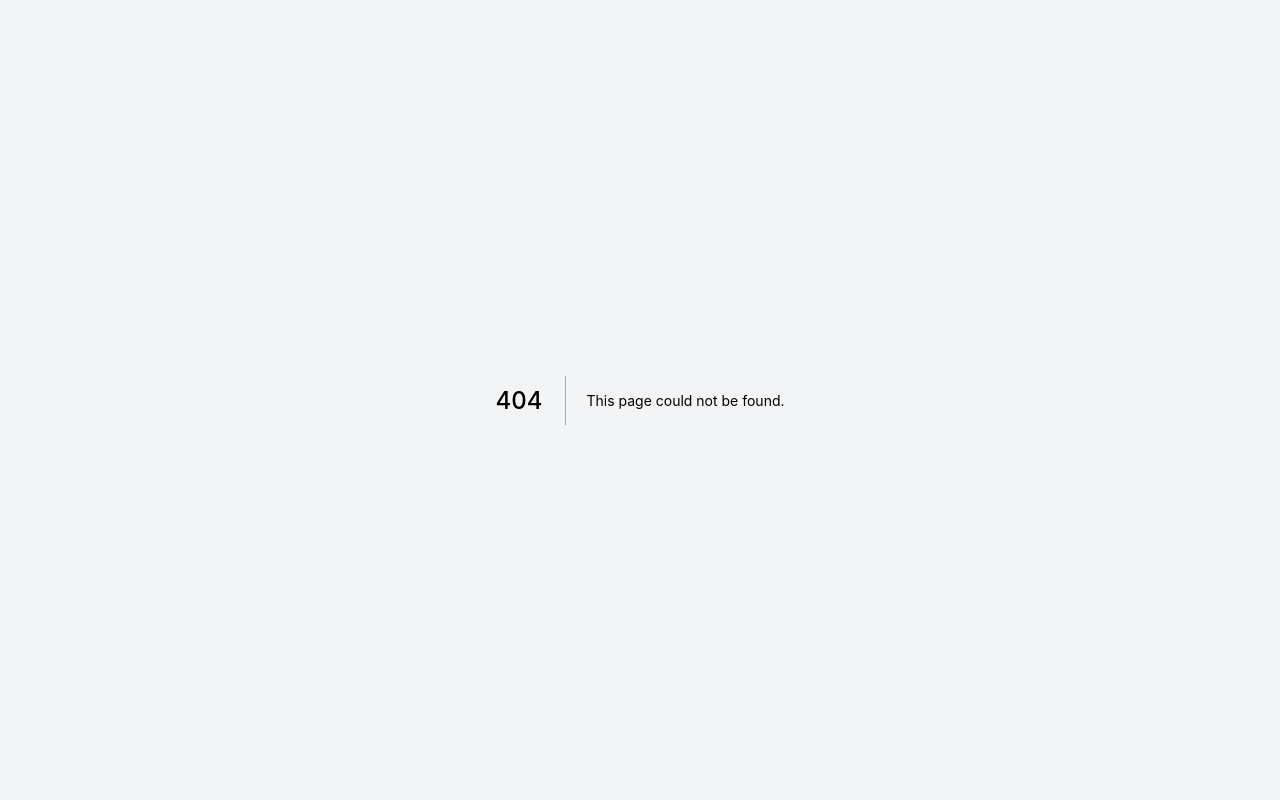
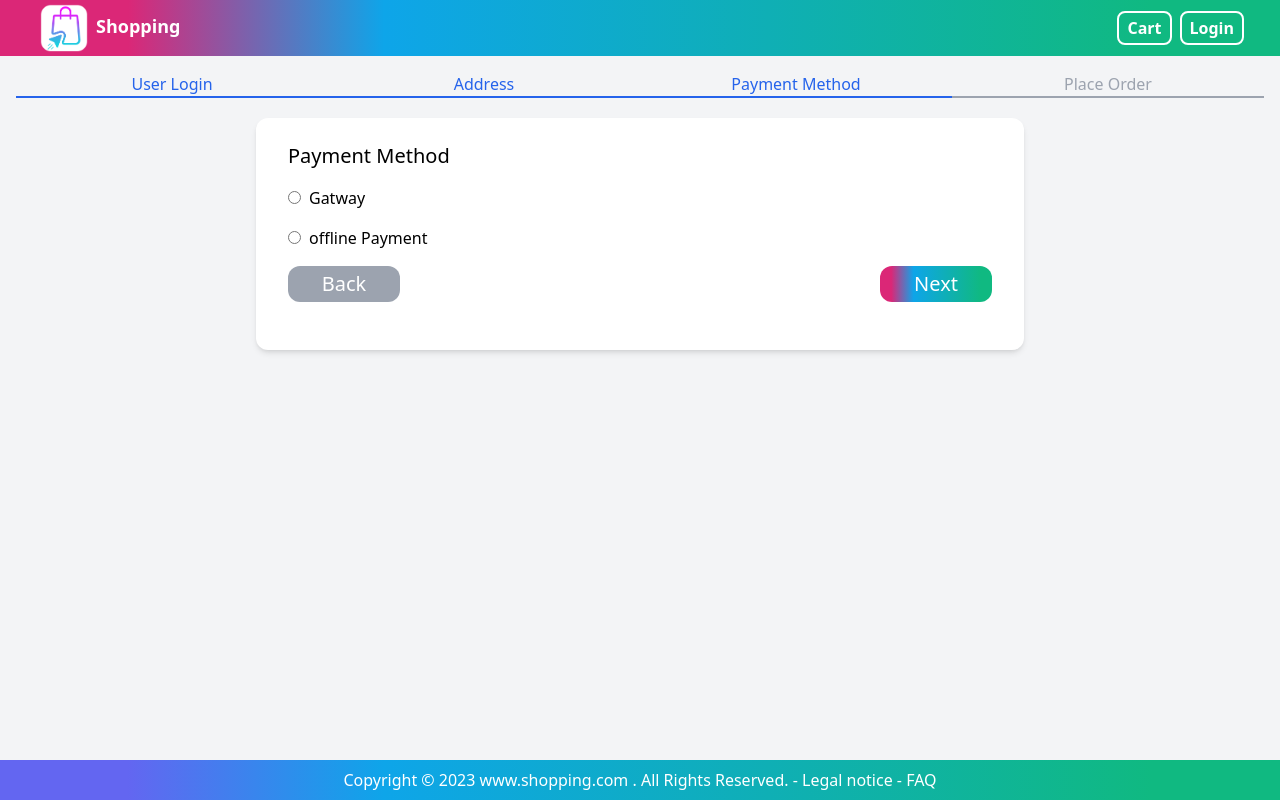
Before and after one commit to Mehranlip/Shopping-NextJs-Express, a Next.js app: page /payment in a window 1280 px wide. Before the commit this address had no page. Built offline with nearby package versions, Linux system fonts and the light colour scheme; no server answers.

Commit message:
payment method

```diff
--- a/pages/login.js
+++ b/pages/login.js
@@ -1,6 +1,7 @@
 import Link from 'next/link'
 import { useRouter } from 'next/router'
 import dynamic from 'next/dynamic'
+import { useRouter } from 'next/router'
 
 import { useEffect } from 'react'
 
@@ -54,7 +55,7 @@ function LoginPage() {
     return (
         <Layout title="Login">
             <div className="w-full  mx-auto max-w-lg">
-                <form className="bg-white shadow-md rounded px-8 pt-6 pb-8 mb-4" onSubmit={handleSubmit(submitHandler)}>
+                <form className="bg-white shadow-md rounded-xl px-8 pt-6 pb-8 mb-4" onSubmit={handleSubmit(submitHandler)}>
                     <div className="mb-4">
                         <label className="block text-gray-700 text-sm font-bold mb-2" for="username">
                             Email
@@ -81,7 +82,7 @@ function LoginPage() {
                         )}
                     </div>
                     <div className="flex items-center justify-between">
-                        <button className=" px-2 py-1 text-white  text-xl rounded-xl bg-gradient-to-r  from-pink-600 from-10% via-sky-500 via-30% to-emerald-500 to-90%">
+                        <button className=" w-28 px-2 py-1 text-white  text-xl rounded-xl bg-gradient-to-r  from-pink-600 from-10% via-sky-500 via-30% to-emerald-500 to-90%">
                             Log In
                         </button>
                         <a className="inline-block align-baseline font-bold text-sm text-gray-700-500 hover:text-blue-800" href="#">
--- /dev/null
+++ b/pages/payment.js
@@ -0,0 +1,57 @@
+
+import Layout from './../components/Layout';
+import CheckoutWizard from './../components/CheckoutWizard';
+import dynamic from 'next/dynamic';
+import { useRouter } from 'next/router';
+import { useState } from 'react';
+
+
+function PaymentPage() {
+    const [selectedPaymentMethod, setSelectedPaymentMethod] = useState('');
+
+    const router = useRouter()
+
+    function submitHandler(event) {
+        event.preventDefault()
+    }
+
+    const methods = ['Gatway', "offline Payment"]
+    return (
+        <Layout title="Payment">
+            <CheckoutWizard activeStep={2} />
+            <form onSubmit={submitHandler} className='mx-auto max-w-screen-md bg-white shadow-md rounded-xl px-8 pt-6 pb-8 mb-4'>
+                <h2 className='mb-4 text-xl'>Payment Method</h2>
+                {methods.map((item) => (
+                    <div key={item} className='mb-4'>
+                        <input
+                            name='paymentMethod'
+                            className='p-2 outline-none focus:ring-0'
+                            id={item}
+                            type='radio'
+                            checked={selectedPaymentMethod === item}
+                            onChange={() => setSelectedPaymentMethod(item)}
+
+                        />
+                        <label className='p-2' htmlFor={item}>
+                            {item}
+                        </label>
+
+                    </div>
+                ))}
+                <div className='mb-4 flex justify-between'>
+                    <button onClick={() => router.push('/shipping')} type='button' className=' w-28 px-3 py-1 text-white  text-xl rounded-xl bg-gray-400 '>
+                        Back
+                    </button>
+                    <button className=' w-28 px-3 py-1 text-white  text-xl rounded-xl bg-gradient-to-r  from-pink-600 from-10% via-sky-500 via-30% to-emerald-500 to-90%'>
+                        Next
+                    </button>
+                </div>
+            </form>
+        </Layout>
+    )
+}
+
+
+
+
+export default dynamic(() => Promise.resolve(PaymentPage), { ssr: false })
```
Also changed, not shown: 1 other file (tests, documents, lock files or other folders).
